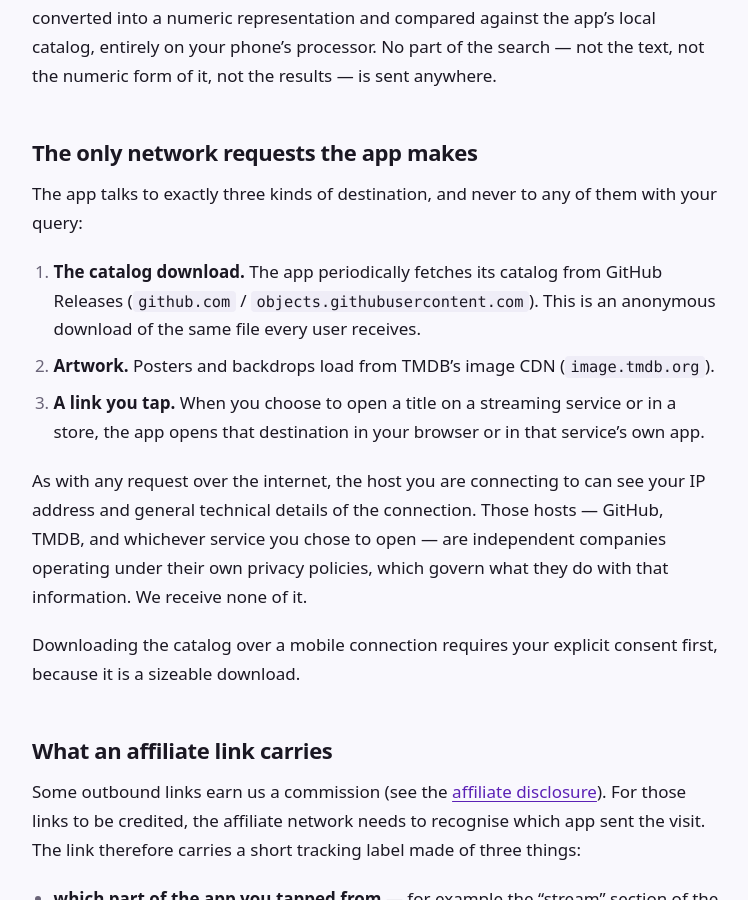
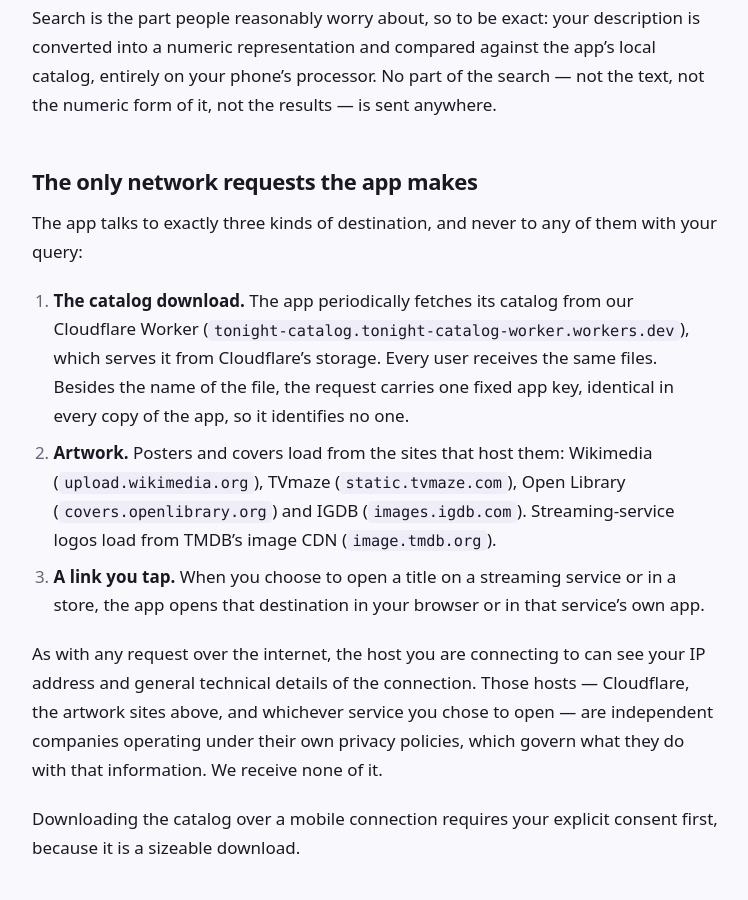
Before and after one commit to amittal2001/tonight-legal, a Jekyll site: the page built from privacy.md, in a window 1280 px wide and 900 px high, scrolled down 1437 px. Shown: the whole window, without its empty margins (264-1012 px from the left). Built offline with Jekyll 4.4.1, drawn with Linux system fonts in a browser that asks for light colours; some of the changed text lies outside the part shown.

Commit message:
Name Cloudflare as the catalog host, and the artwork sites as they are now
The app now downloads its catalog from a Cloudflare Worker over a private R2
bucket instead of GitHub Releases, and its covers come from Wikimedia, TVmaze,
Open Library and IGDB rather than TMDB, which supplies only service logos. The
Worker keeps no logs; the page now says so and says what the one request header
is, so "no server of ours" became "no server of ours that receives anything
about you".

Co-Authored-By: Claude Opus 5 <noreply@anthropic.com>

```diff
--- a/privacy.md
+++ b/privacy.md
@@ -1,22 +1,23 @@
 ---
 title: Privacy Policy
 permalink: /privacy/
-updated: 25 September 2026
+updated: 12 October 2026
 description: >-
-  The Tonight app collects nothing about you. There is no account, no analytics, and no server of ours to
-  send anything to. What you type never leaves your phone.
+  The Tonight app collects nothing about you. There is no account, no analytics, and no server of ours that
+  receives anything about you. What you type never leaves your phone.
 ---
 
 > **The short version: the Tonight app collects nothing about you. There is no account, no analytics, and no
-> server of ours to send anything to. What you type never leaves your phone.**
+> server of ours that receives anything about you. What you type never leaves your phone.**
 
 This policy covers the Tonight Android app and this website. It is written to describe the app that
 is actually shipped, and it is updated whenever that changes.
 
-## We operate no servers and gather no personal data
+## We gather no personal data
 
-The app has no backend. We do not run a service that receives your data, so there is nothing for us
-to store, profile, sell, or hand over. Specifically, the app does not collect or transmit:
+The app has no backend that receives your data. The one thing we run is a small Cloudflare Worker
+that hands out the catalog files; it keeps no logs and stores nothing about the requests it serves.
+So there is nothing for us to store, profile, sell, or hand over. Specifically, the app does not collect or transmit:
 
 - your name, email address, phone number, or any account credentials — it has no accounts;
 - any device, advertising, or installation identifier;
@@ -49,16 +50,19 @@ sent anywhere.
 
 The app talks to exactly three kinds of destination, and never to any of them with your query:
 
-1. **The catalog download.** The app periodically fetches its catalog from GitHub Releases
-   (`github.com` / `objects.githubusercontent.com`). This is an anonymous download of the same file
-   every user receives.
-2. **Artwork.** Posters and backdrops load from TMDB's image CDN (`image.tmdb.org`).
+1. **The catalog download.** The app periodically fetches its catalog from our Cloudflare Worker
+   (`tonight-catalog.tonight-catalog-worker.workers.dev`), which serves it from Cloudflare's storage.
+   Every user receives the same files. Besides the name of the file, the request carries one fixed
+   app key, identical in every copy of the app, so it identifies no one.
+2. **Artwork.** Posters and covers load from the sites that host them: Wikimedia
+   (`upload.wikimedia.org`), TVmaze (`static.tvmaze.com`), Open Library (`covers.openlibrary.org`) and
+   IGDB (`images.igdb.com`). Streaming-service logos load from TMDB's image CDN (`image.tmdb.org`).
 3. **A link you tap.** When you choose to open a title on a streaming service or in a store, the app
    opens that destination in your browser or in that service's own app.
 
 As with any request over the internet, the host you are connecting to can see your IP address and
-general technical details of the connection. Those hosts — GitHub, TMDB, and whichever service you
-chose to open — are independent companies operating under their own privacy policies, which govern
+general technical details of the connection. Those hosts — Cloudflare, the artwork sites above, and
+whichever service you chose to open — are independent companies operating under their own privacy policies, which govern
 what they do with that information. We receive none of it.
 
 Downloading the catalog over a mobile connection requires your explicit consent first, because it is
```
